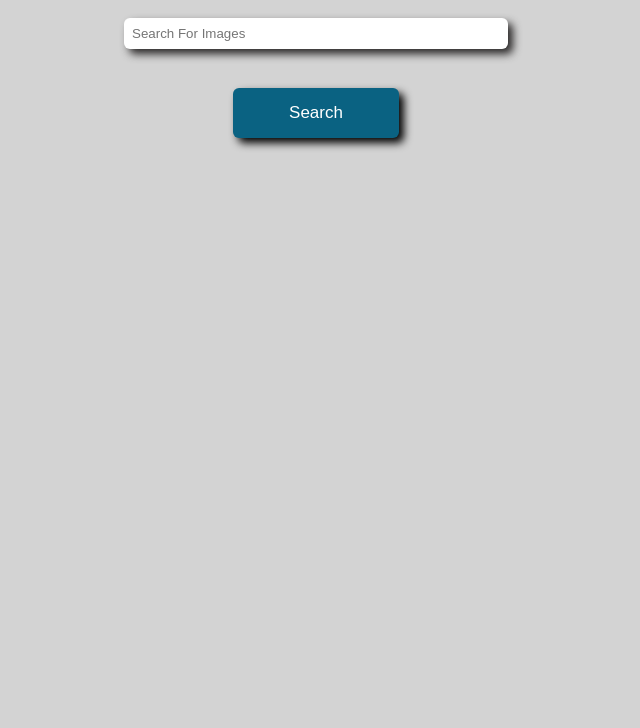
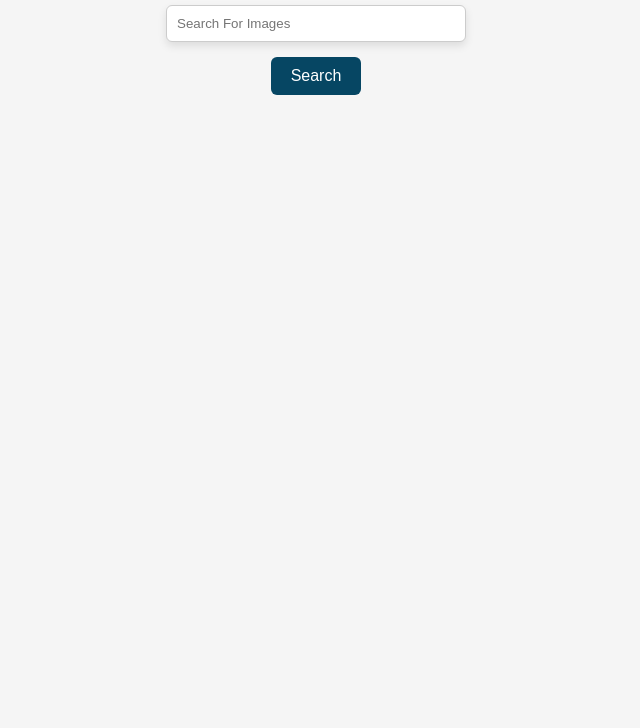
Before and after one commit to Rahul-6265/Img_Search_App, a plain HTML site: page index.html in a window 1280 px wide. Shown: the part 72-800 px from the top of the page, without its empty margins (324-964 px from the left). Drawn offline with Linux system fonts and the light colour scheme.

Commit message:
Update style.css

```diff
--- a/style.css
+++ b/style.css
@@ -1,69 +1,88 @@
+
 * {
     margin: 0;
     padding: 0;
     box-sizing: border-box;
-    background-color: lightgrey;
+}
+
+body {
+    font-family: Arial, sans-serif;
+    background-color: #f5f5f5;
+    display: flex;
+    flex-direction: column;
+    align-items: center;
+    padding: 20px;
 }
 
 h1 {
-    margin-top: 15px;
-    text-shadow: 1px 1px rgb(10, 98, 130);
-}
-
-body {
-    display: flex;
-    justify-content: center;
-    align-items: center;
-    flex-direction: column;
+    margin-bottom: 20px;
+    color: #064663;
+    text-shadow: 2px 2px 5px rgba(0, 0, 0, 0.2);
 }
 
 .main {
     display: flex;
-    justify-content: center;
+    flex-direction: column;
     align-items: center;
-    flex-direction: column;
-    width: 100%;
-    /* background-image: linear-gradient(to right, rgb(123, 216, 255), rgb(218, 244, 255)); */
+    margin-bottom: 20px;
+}
+
+#inp {
+    width: 300px;
+    padding: 10px;
+    margin-bottom: 15px;
+    border: 1px solid #ccc;
+    border-radius: 6px;
+    box-shadow: 0 4px 8px rgba(0, 0, 0, 0.1);
+}
+
+button {
+    padding: 10px 20px;
+    border: none;
+    border-radius: 6px;
+    background-color: #064663;
+    color: white;
+    font-size: 16px;
+    cursor: pointer;
+    transition: background-color 0.3s ease;
+}
+
+button:hover {
+    background-color: #0474a5;
+}
+
+#error {
+    color: red;
+    font-size: 14px;
+    margin-top: 5px;
 }
 
 #outputdiv {
-    /* height: 20%; */
     width: 100%;
     display: flex;
     justify-content: center;
     align-items: center;
-    flex-direction: row;
     flex-wrap: wrap;
-}
-
-#outputdiv h1 {
-    text-align: center;
-    font-size: 3rem;
+    gap: 20px;
+    margin-top: 20px;
 }
 
 .imageDiv {
-    margin: 2%;
-    box-shadow: 5px 5px 5px;
+    width: 200px;
+    box-shadow: 0 4px 8px rgba(0, 0, 0, 0.2);
+    border-radius: 10px;
+    overflow: hidden;
+    background-color: white;
+    transition: transform 0.3s ease, box-shadow 0.3s ease;
 }
 
-#inp {
-    width: 30%;
-    padding: 8px;
-    margin: 3%;
-    border: none;
-    border-radius: 6px;
-    box-shadow: 5px 5px 9px rgb(41, 39, 39);
-    background-color: white;
+.imageDiv img {
+    width: 100%;
+    height: 200px;
+    object-fit: cover;
 }
 
-button {
-    padding: 15px;
-    width: 13%;
-    margin-bottom: 3%;
-    background-color: rgb(10, 98, 130);
-    border: none;
-    box-shadow: 5px 5px 9px black;
-    color: white;
-    font-size: 17px;
-    border-radius: 6px;
+.imageDiv:hover {
+    transform: scale(1.05);
+    box-shadow: 0 6px 12px rgba(0, 0, 0, 0.3);
 }
```
